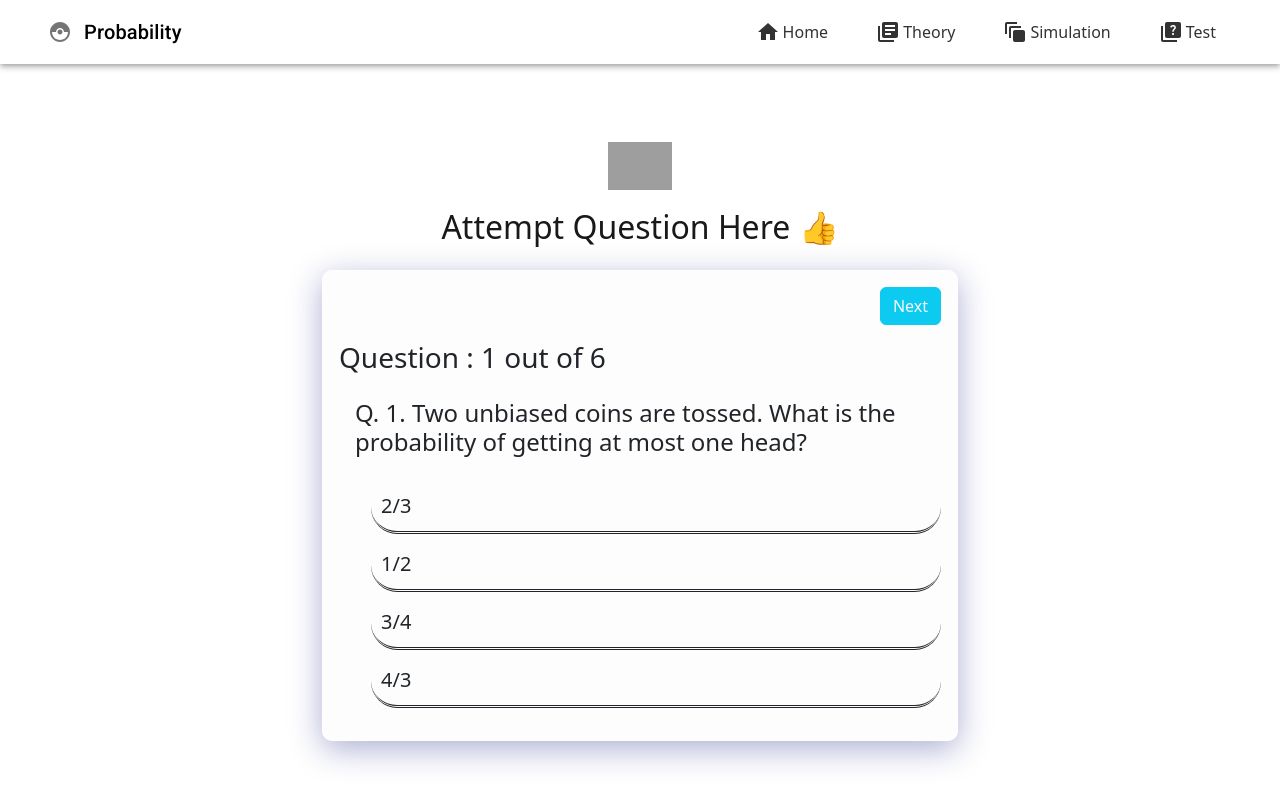
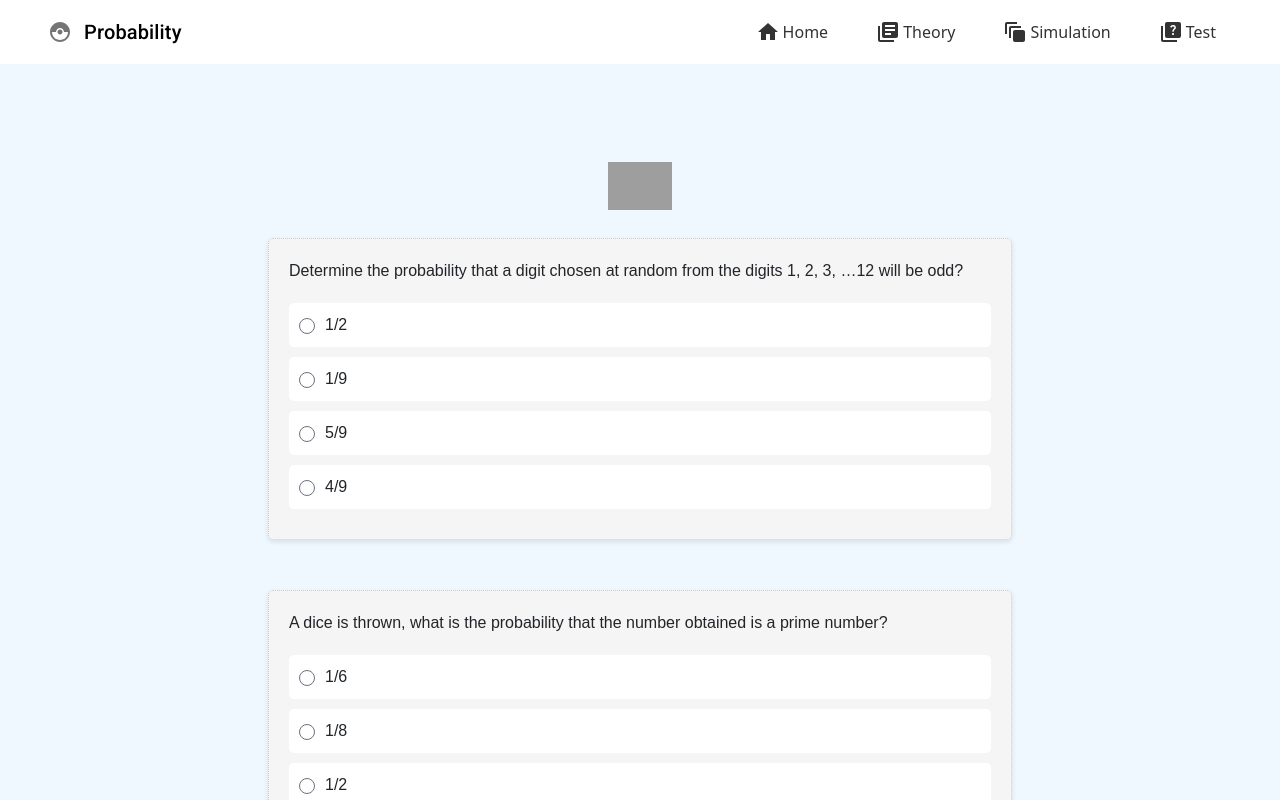
Before and after one commit to vedantkesharia/vedant1_cdac, a React (Create React App) app: page /test in a window 1280 px wide. Shown: the top 800 px of the page. Built offline with nearby package versions, Linux system fonts and the light colour scheme; grey boxes are pictures that could not be loaded.

Commit message:
27th june commit

```diff
--- a/src/App.js
+++ b/src/App.js
@@ -10,6 +10,7 @@ import Simulation2 from './components/Simulation2';
 import Simulation3 from './components/Simulation3';
 import Theory2 from './components/Theory2';
 import Home from './components/Home';
+import Quiz from './components/Quiz.js';
 
 // import About from './components/About';
 // import MuiNavbar from './components/Navbar.js';
@@ -36,7 +37,7 @@ function App() {
         <Route path="/simulation1" element={<Simulation1/>} />
         <Route path="/simulation2" element={<Simulation2/>} />
         <Route path="/simulation3" element={<Simulation3/>} />
-        <Route path="/test" element={<Test/>} />
+        <Route path="/test" element={<Quiz/>} />
         <Route path="/theory2" element={<Theory2/>} />
 
         {/* <Route path="/" element={<Theory/>} /> */}
--- /dev/null
+++ b/src/components/QuestionsData.js
@@ -0,0 +1,29 @@
+const QuestionsData = [
+    {
+      id: 1,
+      text: 'Determine the probability that a digit chosen at random from the digits 1, 2, 3, …12 will be odd?',
+      options: [
+        { id: 1, text: '1/2' },
+        { id: 2, text: '1/9' },
+        { id: 3, text: '5/9' },
+        { id: 4, text: '4/9' },
+      ],
+      correctAnswerId: 1,
+      explanation: 'Total no. of Digits = 12. Equally likely cases = 12. There are six odd digits. Probability = 6 / 12 = 1 / 2',
+    },
+    {
+      id: 2,
+      text: 'A dice is thrown, what is the probability that the number obtained is a prime number?',
+      options: [
+        { id: 1, text: '1/6' },
+        { id: 2, text: '1/8' },
+        { id: 3, text: '1/2' },
+        { id: 4, text: '1/3' },
+      ],
+      correctAnswerId: 3,
+      explanation: 'Dice is thrown, the total possible outcomes = 6. Favorable outcomes = 3 i.e. (2,3,5). Probability = 3 / 6 = 1 / 2',
+    },
+    // Add more questions...
+  ];
+
+  export default QuestionsData;
--- /dev/null
+++ b/src/components/Quiz.js
@@ -0,0 +1,93 @@
+import React, { useState } from 'react';
+import questionsData from './QuestionsData.jsx';
+import '../index.css';
+import { Button } from '@mui/material';
+
+const Quiz = () => {
+  const [selectedAnswers, setSelectedAnswers] = useState({});
+  const [showResults, setShowResults] = useState(false);
+
+  const handleOptionChange = (questionId, optionId) => {
+    setSelectedAnswers((prevAnswers) => ({
+      ...prevAnswers,
+      [questionId]: optionId,
+    }));
+  };
+
+  const handleSubmit = () => {
+    setShowResults(true);
+  };
+
+  const handleReset = () => {
+    setSelectedAnswers({});
+    setShowResults(false);
+  };
+
+  return (
+    <div className="quiz-container" style={{backgroundColor: '#F0F8FF', backdropFilter: 'blur(20px)'}}>
+      <img className="p-2" src="https://cdn-icons-png.flaticon.com/512/807/807281.png" width="80px" height="80px" alt="img3" />
+      {questionsData.map((question) => (
+        <div className="question-container"  key={question.id}>
+          <div className="question">{question.text}</div>
+          <div className="options">
+            {question.options.map((option) => (
+              <label
+                key={option.id}
+                className={`option ${
+                  showResults &&
+                  option.id === question.correctAnswerId &&
+                  'correct'
+                } ${
+                  showResults &&
+                  option.id === selectedAnswers[question.id] &&
+                  option.id !== question.correctAnswerId &&
+                  'incorrect'
+                }`}
+              >
+                <input
+                  type="radio"
+                  name={`question-${question.id}`}
+                  value={option.id}
+                  checked={selectedAnswers[question.id] === option.id}
+                  onChange={() => handleOptionChange(question.id, option.id)}
+                />
+                {option.text}
+              </label>
+            ))}
+          </div>
+          {showResults && (
+            <div className="answer-explanation">
+              {selectedAnswers[question.id] !== question.correctAnswerId && (
+                <div className="explanation incorrect-answer">
+                  The correct answer is:{' '}
+                  {
+                    question.options.find(
+                      (option) => option.id === question.correctAnswerId
+                    ).text
+                  }
+                </div>
+              )}
+              <div className="explanation correct-answer">
+                Explanation: {question.explanation}
+              </div>
+            </div>
+          )}
+        </div>
+      ))}
+      <div className="button-container">
+        {!showResults && (
+          <Button  variant="contained" onClick={handleSubmit} disabled={!Object.keys(selectedAnswers).length}>
+            Submit
+          </Button>
+        )}
+        {showResults && (
+          <Button variant="contained" onClick={handleReset}>
+            Reset
+          </Button>
+        )}
+      </div>
+    </div>
+  );
+};
+
+export default Quiz;
```
